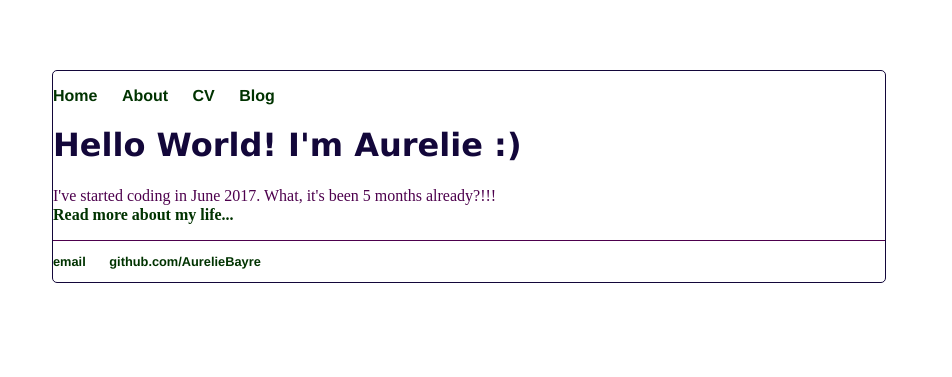
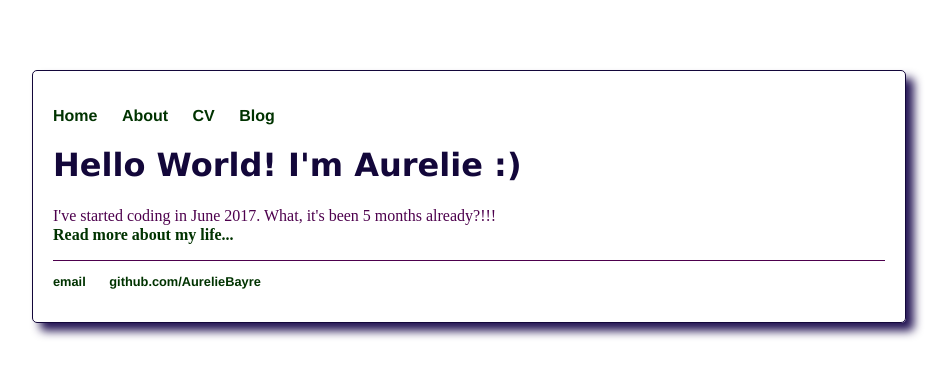
Before and after one commit to AurelieBayre/aurelieBayre.github.io, a Jekyll site: the page built from index.html, in a window 1280 px wide. Shown: the top 377 px of the page, without its empty margins (171-1123 px from the left). Built offline with Jekyll 4.4.1, drawn with Linux system fonts in a browser that asks for light colours.

Commit message:
Update main.css

```diff
--- a/css/main.css
+++ b/css/main.css
@@ -3,7 +3,9 @@ body {
     border-width: 1px;
     border-color: #13073A;
     border-radius: 5px;
+    box-shadow: 8px 8px 10px #251655;
     margin: 70px auto;
+    padding: 20px;
     width: 65%;
 }
 nav ul, footer ul {
```
